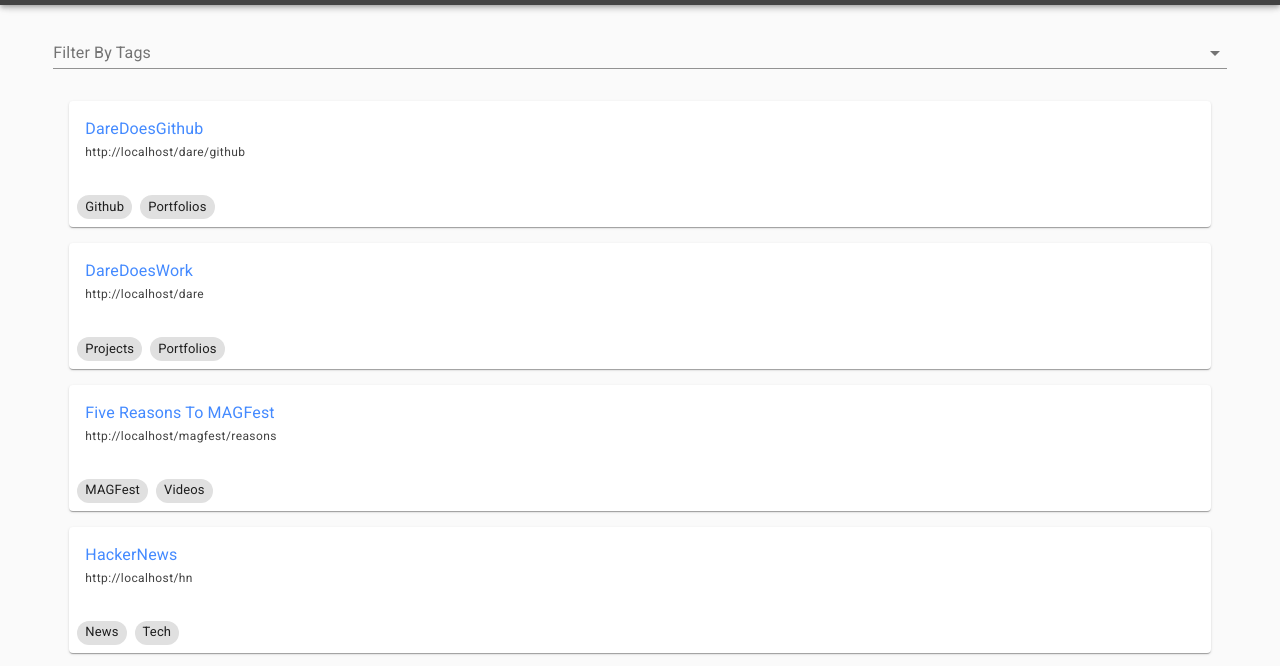
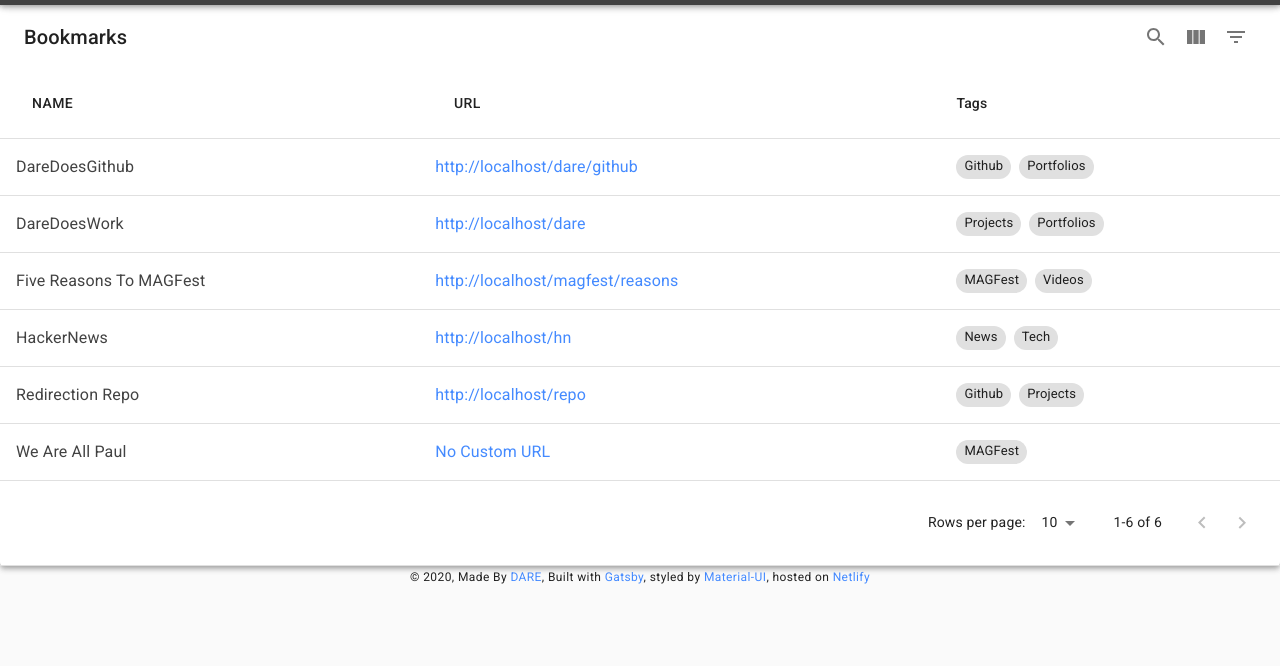
Before and after one commit to daredoes/redirection, a Gatsby site: page / in a window 1280 px wide. Shown: the part 59-725 px from the top of the page. Built offline with nearby package versions, Linux system fonts and the light colour scheme; Gatsby itself is replaced by a stand-in of ours.

Commit message:
pull updates from private repo

```diff
--- a/package.json
+++ b/package.json
@@ -25,7 +25,7 @@
     "gatsby-transformer-remark": "^2.8.25",
     "gatsby-transformer-sharp": "^2.5.7",
     "lodash": "^4.17.19",
-    "material-table": "^1.64.0",
+    "mui-datatables": "^3.2.0",
     "netlify-cms-app": "^2.12.16",
     "prop-types": "^15.7.2",
     "react": "^16.12.0",
--- a/src/components/filters.js
+++ b/src/components/filters.js
@@ -10,7 +10,7 @@ export default function Filters({ onChange }) {
   const data = useStaticQuery(graphql`
     query HeaderQuery {
       items: allMarkdownRemark(
-        filter: { frontmatter: { enabled: { eq: true } } }
+        filter: { frontmatter: { enabled: { eq: true }, public: { eq: true } } }
       ) {
         edges {
           node {
@@ -26,7 +26,7 @@ export default function Filters({ onChange }) {
   const tags = _.sortBy(_.filter(
     _.uniq(
       _.flatMap(data.items.edges, edge => {
-        return edge.node.frontmatter.tags
+        return _.map(edge.node.frontmatter.tags, (o) => _.upperFirst(o))
       })
     ),
     o => {
@@ -41,6 +41,7 @@ export default function Filters({ onChange }) {
       onChange(value)
     }
   }
+  console.log(tags, selectedTags)
   return (
     <Grid
       container
@@ -56,6 +57,7 @@ export default function Filters({ onChange }) {
           options={_.difference(tags, selectedTags)}
           getOptionLabel={option => option}
           onChange={handleChange}
+          className="capitalize-deeply"
           renderInput={params => (
             <TextField
               {...params}
--- a/src/components/item.js
+++ b/src/components/item.js
@@ -1,6 +1,8 @@
 import PropTypes from "prop-types"
 import React from "react"
 import ListItem from "@material-ui/core/ListItem"
+
+import _ from "lodash"
 
 import Chip from "@material-ui/core/Chip"
 import Link from "@material-ui/core/Link"
@@ -38,7 +40,7 @@ const Item = ({ data, divider, origin }) => {
         <CardActions>
           {tags.map((tag, i) => (
             <Grid key={i} item>
-              <Chip size="small" key={i} label={tag} />
+              <Chip size="small" className="capitalize-deeply" key={i} label={_.upperFirst(tag)} />
             </Grid>
           ))}
         </CardActions>
--- a/src/components/items.js
+++ b/src/components/items.js
@@ -3,17 +3,13 @@ import PropTypes from "prop-types"
 
 import _ from "lodash"
 
-import List from "@material-ui/core/List"
-import ListItem from "@material-ui/core/ListItem"
 import Link from "@material-ui/core/Link"
 import Grid from "@material-ui/core/Grid"
-import Card from "@material-ui/core/Card"
-import CardContent from "@material-ui/core/CardContent"
+import Chip from "@material-ui/core/Chip"
 import Typography from "@material-ui/core/Typography"
 import { useStaticQuery, graphql } from "gatsby"
 
-import Item from "../components/item"
-import getLoggedInUser from "../components/netlifyIdentity"
+import MUIDataTable from "mui-datatables"
 
 export default function Items({ tags, origin }) {
   const data = useStaticQuery(graphql`
@@ -36,64 +32,110 @@ export default function Items({ tags, origin }) {
       }
     }
   `)
-  const tagsCount = tags.length
-  const items =
-    tagsCount === 0
-      ? data.items.edges
-      : _.filter(data.items.edges, edge => {
-          return _.intersection(edge.node.frontmatter.tags, tags).length > 0
-        })
-  console.log(items, data.items.edges, tagsCount)
-  const itemsCount = items.length
-  const itemElements = _.map(items, (edge, i) => {
-    return (
-      <Item
-        origin={origin}
-        divider={i !== itemsCount - 1}
-        key={edge.node.frontmatter.title}
-        data={edge.node.frontmatter}
-      />
+  const items = data.items.edges
+  const itemData = _.map(items, (edge, i) => {
+    const frontmatter = edge.node.frontmatter
+    const link = frontmatter.path ? `.${frontmatter.path}` : frontmatter.url
+    console.log(
+      frontmatter.tags,
+      _.map(frontmatter.tags, o => _.upperFirst(o))
     )
+    const displayLink = frontmatter.path
+      ? `${origin}${frontmatter.path}`
+      : "No Custom URL"
+    return {
+      title: frontmatter.title,
+      link: displayLink,
+      url: link,
+      tags: frontmatter.tags
+        ? _.map(frontmatter.tags, o => _.upperFirst(o))
+        : null,
+    }
   })
-  const hasLoggedInUser = getLoggedInUser()
+  const columns = [
+    {
+      name: "title",
+      label: "Name",
+      options: {
+        filter: false,
+        sort: true,
+        customBodyRenderLite: dataIndex => {
+          return (
+            <Link href={itemData[dataIndex].url} target="_blank">
+              <Typography color="inherit">
+                {itemData[dataIndex].title}
+              </Typography>
+            </Link>
+          )
+        },
+      },
+    },
+    {
+      name: "link",
+      label: "URL",
+      options: {
+        filter: false,
+        sort: true,
+        customBodyRenderLite: dataIndex => {
+          return (
+            <Link href={itemData[dataIndex].url} target="_blank">
+              <Typography color="secondary">
+                {itemData[dataIndex].link}
+              </Typography>
+            </Link>
+          )
+        },
+      },
+    },
+    {
+      name: "tags",
+      label: "Tags",
+      options: {
+        filter: true,
+        sort: false,
+        customBodyRenderLite: dataIndex => {
+          return (
+            <Grid container spacing={1}>
+              {_.map(itemData[dataIndex].tags, (tag, i) => {
+                return (
+                  <Grid key={i} item>
+                    <Chip
+                      size="small"
+                      className="capitalize-deeply"
+                      key={i}
+                      label={_.upperFirst(tag)}
+                    />
+                  </Grid>
+                )
+              })}
+            </Grid>
+          )
+        },
+        customFilterListOptions: {
+          render: v => (v ? v : "No Tag"),
+        },
+        filterOptions: {
+          renderValue: v => (v ? v : "No Tag"),
+        },
+      },
+    },
+  ]
+
+  const options = {
+    print: false,
+    download: false,
+    selectableRows: "none",
+  }
   return (
-    <Grid container direction="column" justify="center" alignItems="center">
-      <Grid item xs={11} style={{ width: "100%" }}>
-        <List style={{ width: "100%" }}>
-          {itemsCount > 0 ? (
-            itemElements
-          ) : (
-            <ListItem
-              style={{ width: "100%" }}
-              component={Link}
-              href="/admin/#/"
-            >
-              <Card style={{ width: "100%" }} variant="elevation">
-                <Link href="/admin/#/">
-                  <CardContent>
-                    <Typography color="secondary">{hasLoggedInUser ? "Go to the CMS" : "Login"}</Typography>
-                    <Typography
-                      variant="caption"
-                      color={"primary"}
-                    >
-                      Create your first item!
-                    </Typography>
-                  </CardContent>
-                </Link>
-              </Card>
-            </ListItem>
-          )}
-        </List>
-      </Grid>
-    </Grid>
+    <MUIDataTable
+      title={"Bookmarks"}
+      data={itemData}
+      columns={columns}
+      options={options}
+    />
   )
 }
 
 Items.propTypes = {
-  tags: PropTypes.arrayOf(PropTypes.string),
   origin: PropTypes.string.isRequired,
 }
-
-Items.defaultProps = {
-  tags: [],
-}
--- a/src/pages/index.js
+++ b/src/pages/index.js
@@ -1,23 +1,18 @@
-import React, { useState } from "react"
+import React from "react"
 
 import Layout from "../components/layout"
 import Items from "../components/items"
 import SEO from "../components/seo"
-import Filters from "../components/filters"
 
 import Grid from "@material-ui/core/Grid"
 
 function IndexPage({  location }) {
-  const [tags, setTags] = useState([])
   return (
     <Layout>
       <SEO title="Home" />
       <Grid container direction="column" justify="center" spacing={2}>
         <Grid item>
-          <Filters onChange={setTags} />
-        </Grid>
-        <Grid item>
-          <Items tags={tags} origin={location.origin} />
+          <Items origin={location.origin} />
         </Grid>
       </Grid>
     </Layout>
```
